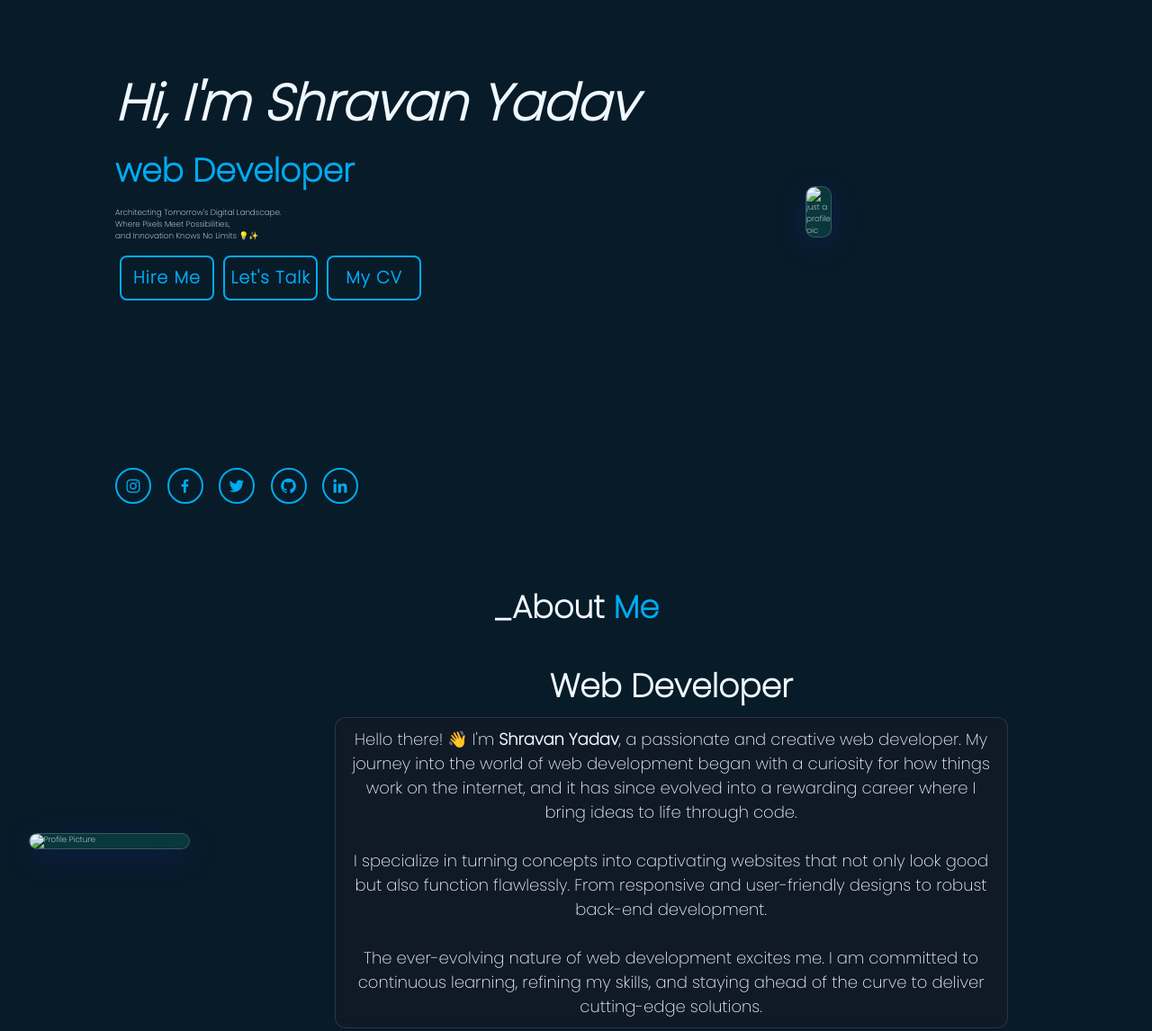
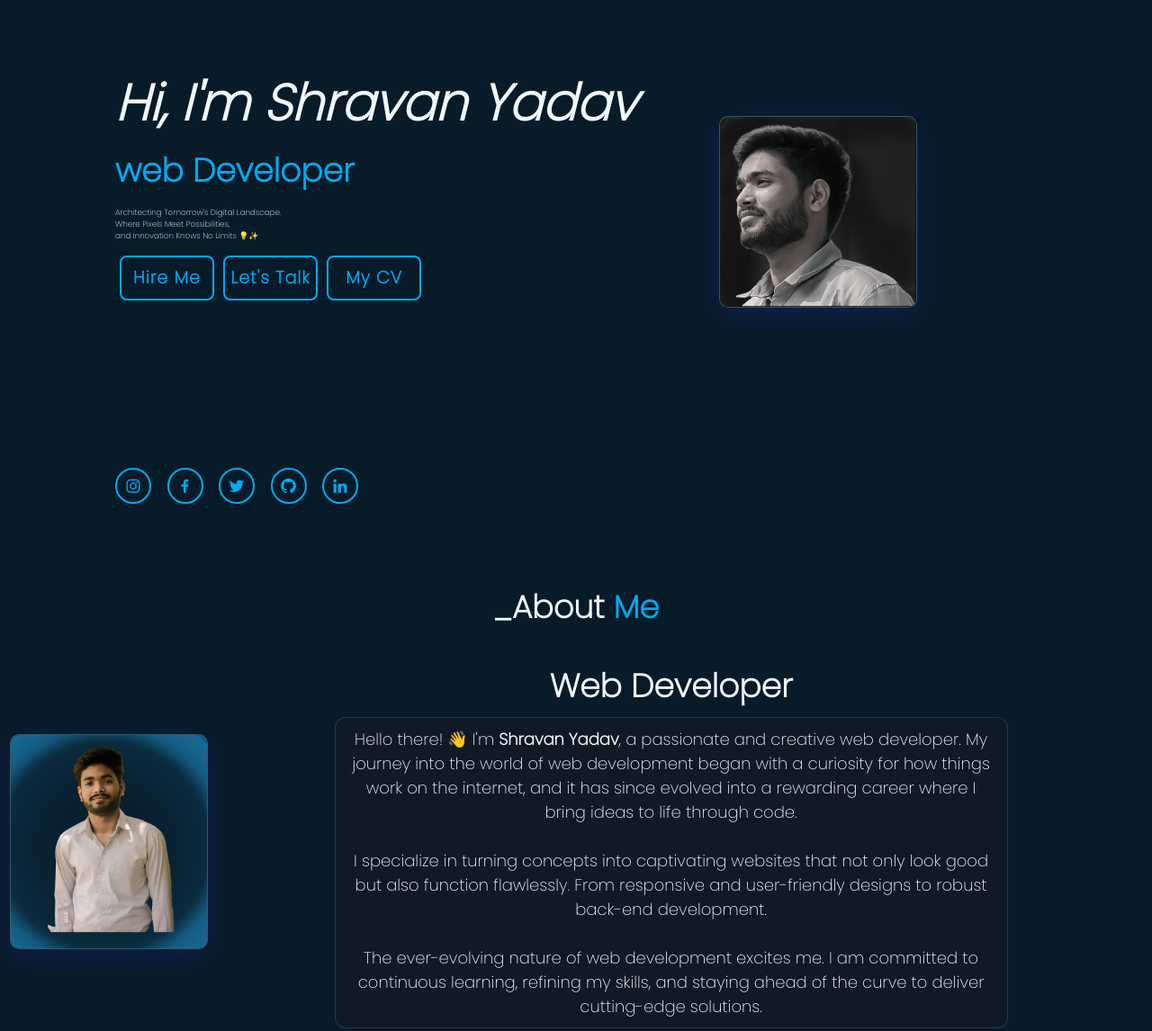
Before and after one commit to Shravan9393/Portfolio-Website, a plain HTML site: page index.html in a window 1280 px wide. Shown: the part 200-1346 px from the top of the page at 90% size. Drawn offline with nearby package versions, Linux system fonts and the light colour scheme.

Commit message:
index.html

```diff
--- a/index.html
+++ b/index.html
@@ -59,7 +59,7 @@
         <a href="#"><i class='bx bxl-linkedin'></i></a>
       </div>
       <div class="home-img">
-          <img src="images/shravan2.png" alt="just a profile pic">
+          <img src="shravan2.png" alt="just a profile pic">
         </div>
       <!-- <span class="home-imgHover"></span> -->
     </section>
@@ -72,7 +72,7 @@
       <h2 class="heading">_About <span>Me</span></h2>
         <div class="horizontal">
       <div class="about-img">
-        <img src="images/about.png" alt="Profile Picture" />
+        <img src="about.png" alt="Profile Picture" />
       </div>
       <div class="about-content">
 
```
